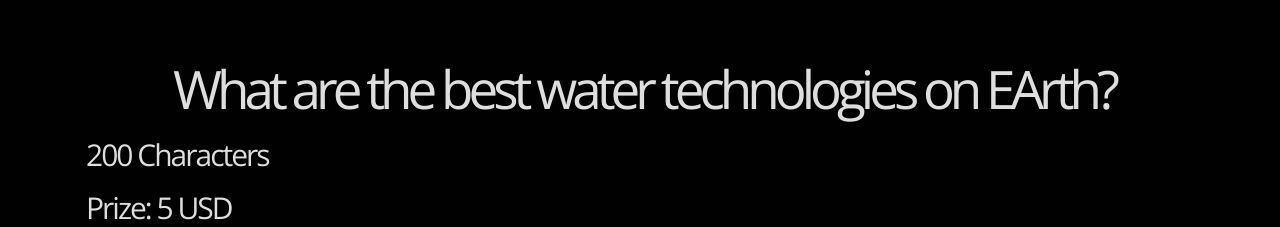
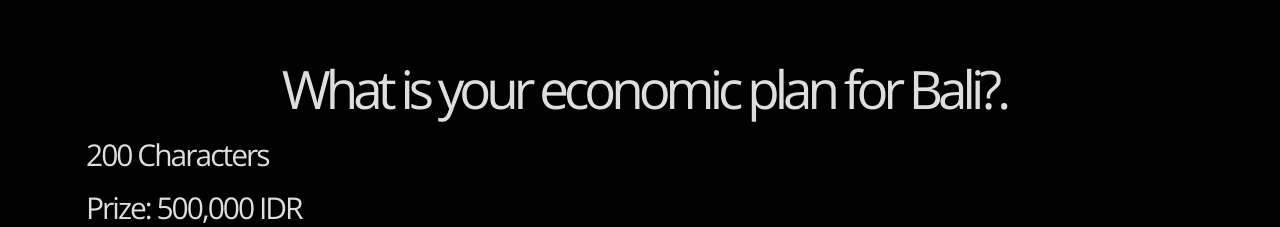
Before and after one commit to Morningstar88/Morningstar-Prize, a plain HTML site: page index.html in a window 1280 px wide. Shown: the part 612-839 px from the top of the page. Drawn offline with nearby package versions, Linux system fonts and the light colour scheme.

Commit message:
Update index.html

```diff
--- a/index.html
+++ b/index.html
@@ -487,7 +487,7 @@ https://codepen.io/Teeke/live/jOZRWPr -->
 
   <section id="about" class="sec-about">
     <div class="container">
-      <h1> What are the best water technologies on EArth?</h1> <h2>  200 Characters </h2> <h2>Prize: 5 USD </h2>
+      <h1> What is your economic plan for Bali?.</h1> <h2>  200 Characters </h2> <h2>Prize: 500,000 IDR </h2>
      <br><br><br>
       <p> <a class="reddit-link" href="https://www.reddit.com/r/NPrize" target="_blank">Enter Competition</a></p>
 
```
